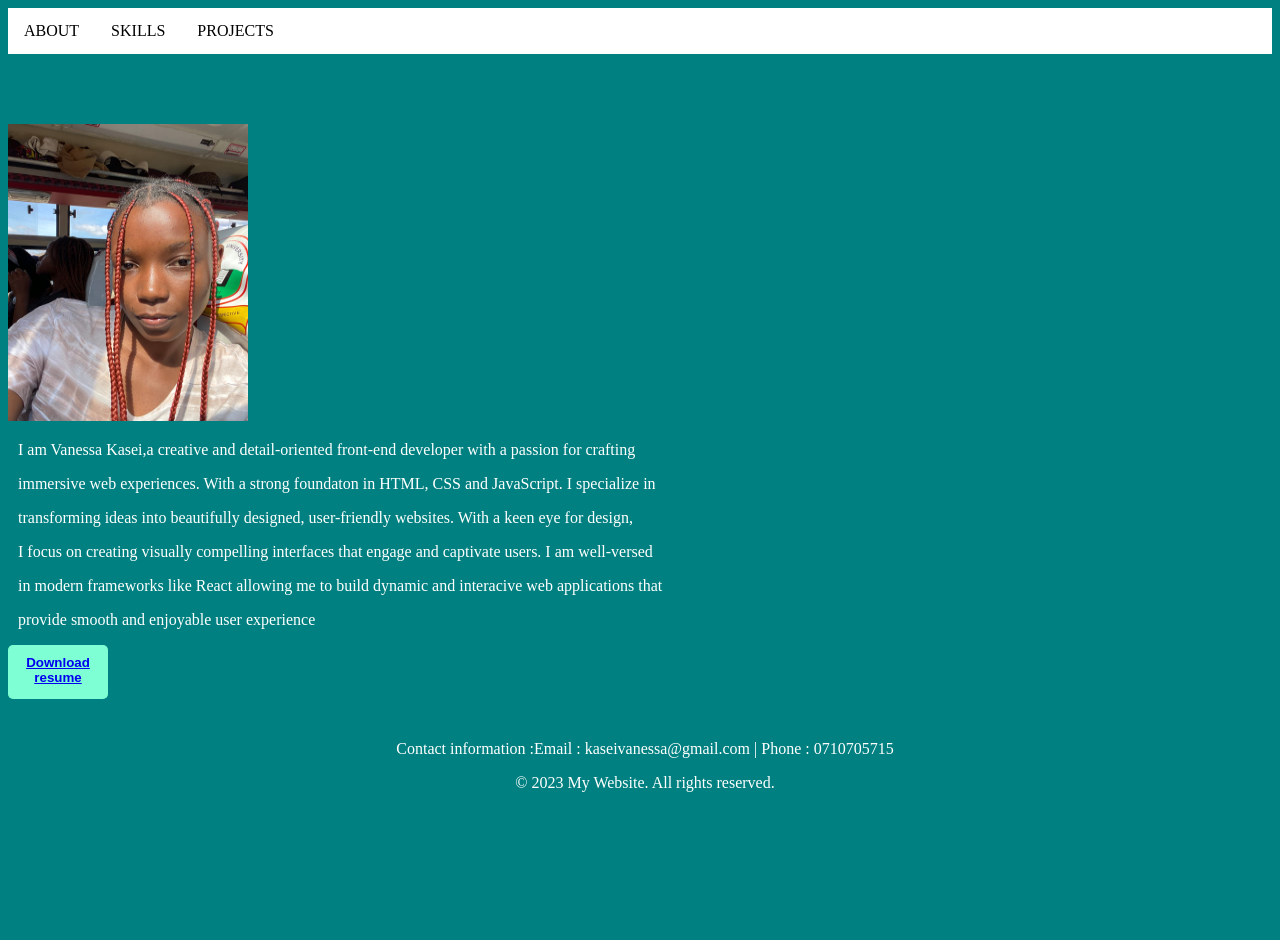
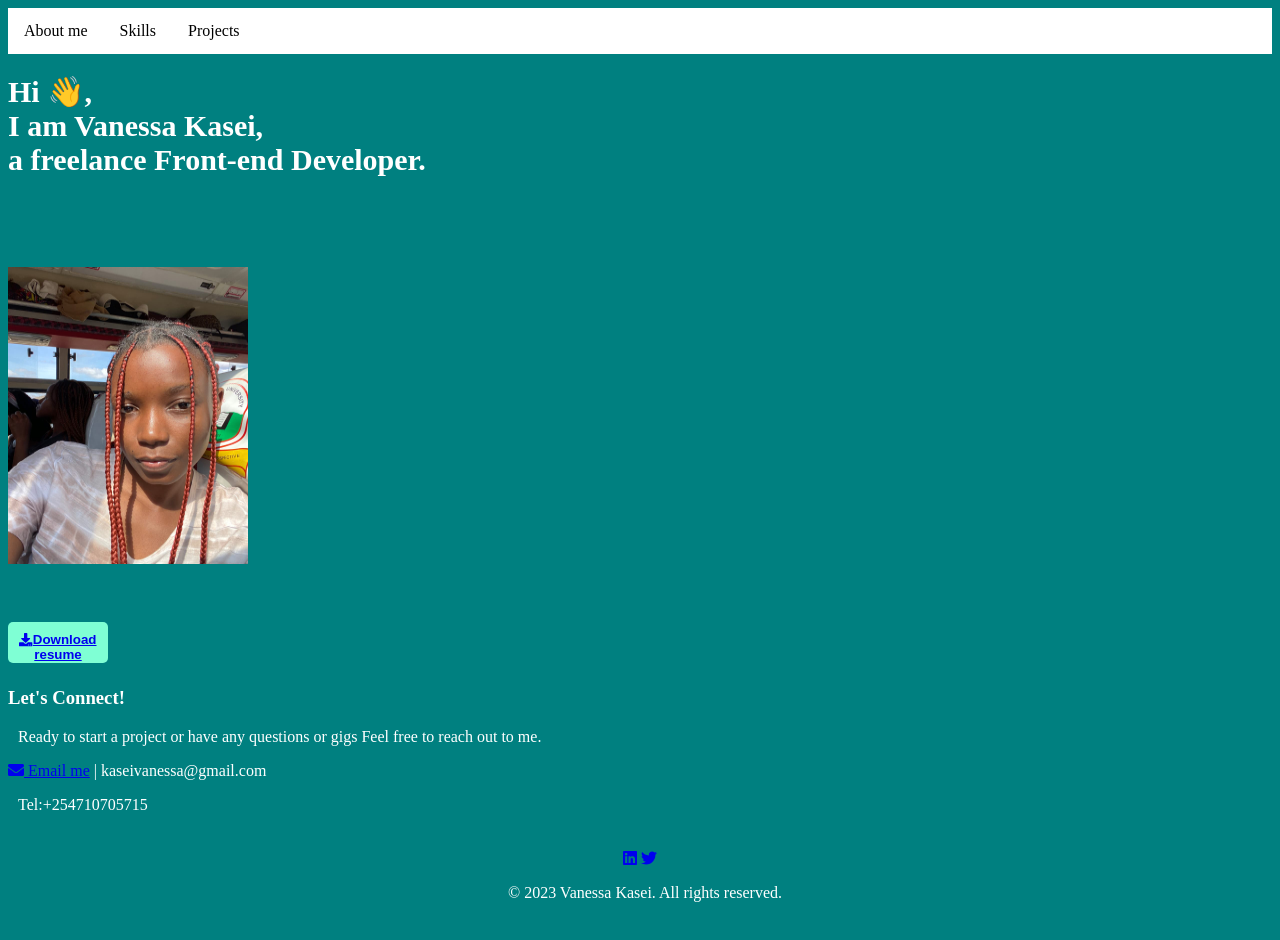
Before and after one commit to VanessaKasei/Portfolio, a plain HTML site: page index.html in a window 1280 px wide. Before the commit the page ends 836 px from the top, so only its background shows below. Drawn offline with Linux system fonts and the light colour scheme.

Commit message:
added font awesome script and more contanct info

```diff
--- a/index.html
+++ b/index.html
@@ -2,6 +2,8 @@
 <html>
     <head>
         <link rel="stylesheet" href="index.css">
+        <link rel="stylesheet" href="https://cdnjs.cloudflare.com/ajax/libs/font-awesome/5.15.3/css/all.min.css">
+        <script src="https://cdnjs.cloudflare.com/ajax/libs/font-awesome/5.15.3/js/all.min.js"></script>
         <script src="index.js"></script>
         <title>
             My Portfolio
@@ -42,23 +44,47 @@
     </head>
     <body>
         <ul class="navbar">
-            <li><a href="">ABOUT</a></li>
-            <li><a href="#skills">SKILLS</a></li>
-            <li><a href="projects.html">PROJECTS</a></li>
+            <li><a href="aboutMe">About me</a></li>
+            <li><a href="skills.html">Skills</a></li>
+            <li><a href="projects.html">Projects</a></li>
         </ul>
-        <div class="container">
-            <img src="photo2.jpg" alt="my photo">
-            <p>I am Vanessa Kasei,a creative and detail-oriented front-end developer with a passion for crafting</p>
-            <p>immersive web experiences. With a strong foundaton in HTML, CSS and JavaScript. I specialize in</p>
-            <p>transforming ideas into beautifully designed, user-friendly websites. With a keen eye for design,</p>
-            <p>I focus on creating visually compelling interfaces that engage and captivate users. I am well-versed</p>
-            <p>in modern frameworks like React allowing me to build dynamic and interacive web applications that</p>
-            <p>provide smooth and enjoyable user experience</p>
+        <div class="image-container">
+            <div class="aboutMe">
+                <div class="greeting">
+                    <h1 style="font-size: 30px;">
+                        Hi
+                        <span class="wave-emoji">&#x1F44B;,</span>
+                        <br>
+                        I am Vanessa Kasei,
+                        <br>
+                        a freelance Front-end Developer.
+                    </h1>
+                    <p> </p>
+                </div>
+
+            </div>
+            <img src="photo2.jpg" alt="my photo" class="my-photo">
         </div>
-        <button id="Resume"><a href="C:\Users\mainl\OneDrive\Documents\Here is my CV">Download resume</a></p></button>
+        <br>
+        <br>
+        <br>
+        <button id="Resume"><a href="C:\Users\mainl\OneDrive\Documents\Here is my CV"><i class="fas fa-download"></i>Download resume</a></button>
+        <section id="contact">
+            <h3 style="color: white;">Let's Connect!</h3>
+            <p>Ready to start a project or have any questions or gigs Feel free to reach out to me.</p>
+            <a href="mailto:kaseivanessa@gmil.com" class="contact-button"><i class="fas fa-envelope"></i> Email me</a>
+            <span class="contact-divider" style="color: white;"> | kaseivanessa@gmail.com </span>
+            <p>Tel:+254710705715</p>
+
+        </section>
+        </main>
+
         <footer>
-            <p>Contact information :Email : kaseivanessa@gmail.com | Phone : 0710705715</p>
-            <p>&copy; 2023 My Website. All rights reserved.</p>
+            <div class="social-media">
+                <a href="https://www.linkedin.com/in/vanessa-kasei-ba91b8237/"><i class="fab fa-linkedin"></i></a>
+                <a href="https://twitter.com/yourprofile"><i class="fab fa-twitter"></i></a>
+            </div>
+            <p>&copy; 2023 Vanessa Kasei. All rights reserved.</p>
         </footer>
     </body>
 </html>
```
